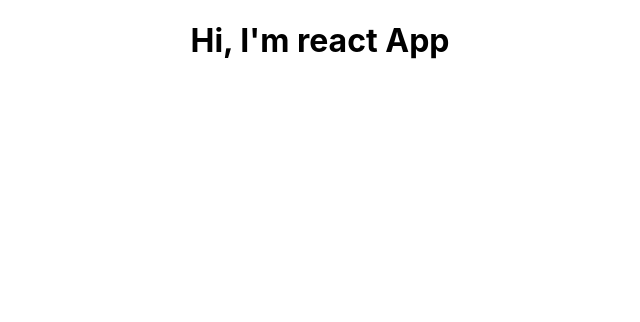
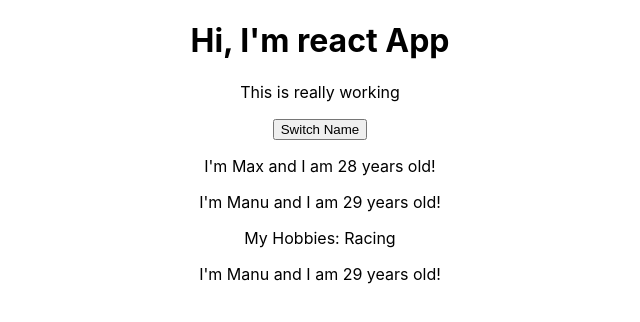
Before and after one commit to ajay297/Burger, a React (Create React App) app: page / in a window 1280 px wide. Shown: the top 322 px of the page, without its empty margins (320-960 px from the left). Built offline with nearby package versions, Linux system fonts and the light colour scheme.

Commit message:
Manipulating states

```diff
--- a/src/App.js
+++ b/src/App.js
@@ -1,13 +1,54 @@
 import React, { Component } from 'react';
 import './App.css';
-
+import Person from './Person/Person';
 class App extends Component {
+  state={
+    persons:[
+      {name:'Max',age:28},
+      {name:'Manu',age:29},
+      {name:'Manu',age:29}
+    ]
+  }
+  switchNameHandler=()=>{
+    // console.log('Was clicked');
+    // manipulating state
+    // DON'T DO THIS
+    // this.state.persons[0].name='Ajay';
+    // setState merges old state with new state
+    this.setState({
+      persons:[
+        {name:'Ajay',age:20},
+        {name:'Vijay',age:21},
+        {name:'Jay',age:20}
+      ]});
+  }
+  // in normal js=onclick on the other hand react=onClick
+  // state is a special property
+  // if the state property is changed then react will lead react to re-render the dom
+  // react will do for us is it will look at our state and see which part of it we're overwriting or changing it will not discard other state but it will simply merge the old state with the new one
+  // If the state or props changes , react re-render the dom
   render() {
     return (
-      <div className="App">
+        <div className="App">
         <h1>Hi, I'm react App</h1>
+        <p>This is really working</p>
+        {/* Don't use () in onClick otherwise react will just call the function as it render it we only need to pass the function name that is only by reference*/}
+        <button onClick={this.switchNameHandler}>Switch Name</button>
+        <Person name={this.state.persons[0].name} age={this.state.persons[0].age}/>
+        <Person name={this.state.persons[1].name} age={this.state.persons[1].age}>My Hobbies: Racing</Person>
+        <Person name={this.state.persons[2].name} age={this.state.persons[2].age}/>
       </div>
     );
+    // Props are set and passed from outside into a particular component
+    // State is managed from inside a component
+    // convention uppercase for component and lowercase for native html, so that react can identify
+    // Wrap everything into one root per component
+    // We can't use class as it is a reserved in javascript
+    // React is required to import as after compiling jsx it turns out to React.createElement();
+    // React.createElement('html-tag','configuration/className','children/body');
+    // return React.createElement('div', null, 'h1', 'Hi I\'m a React App');
+    // return React.createElement('div',null,React.createElement('h1',null,'Hi I\'m a React App'));
+    // return React.createElement('div',{className:'App'},React.createElement('h1',null,'Hi I\'m a React App')); this becomes difficult while nesting better use React
   }
 }
 
--- /dev/null
+++ b/src/Person/Person.js
@@ -0,0 +1,16 @@
+// Create a functional component
+// A component is just a function which returns some jsx,html
+import React from "react";
+// It is able to take the attributes and gives us access inside our receiving component on an object name props
+// there is a special props called children to access data between opening and closing component  we can also pass html through children
+const person=(props)=>{
+    // return <p>I'm a Person and I am {Math.floor(Math.random()*30)} years old!</p>
+return (
+    <div>
+        <p>I'm {props.name} and I am {props.age} years old!</p>
+        <p>{props.children}</p>
+    </div>
+);
+}
+// to treat something as javascript code rather than text we should write that code in curly braces{};
+export default person;
```
